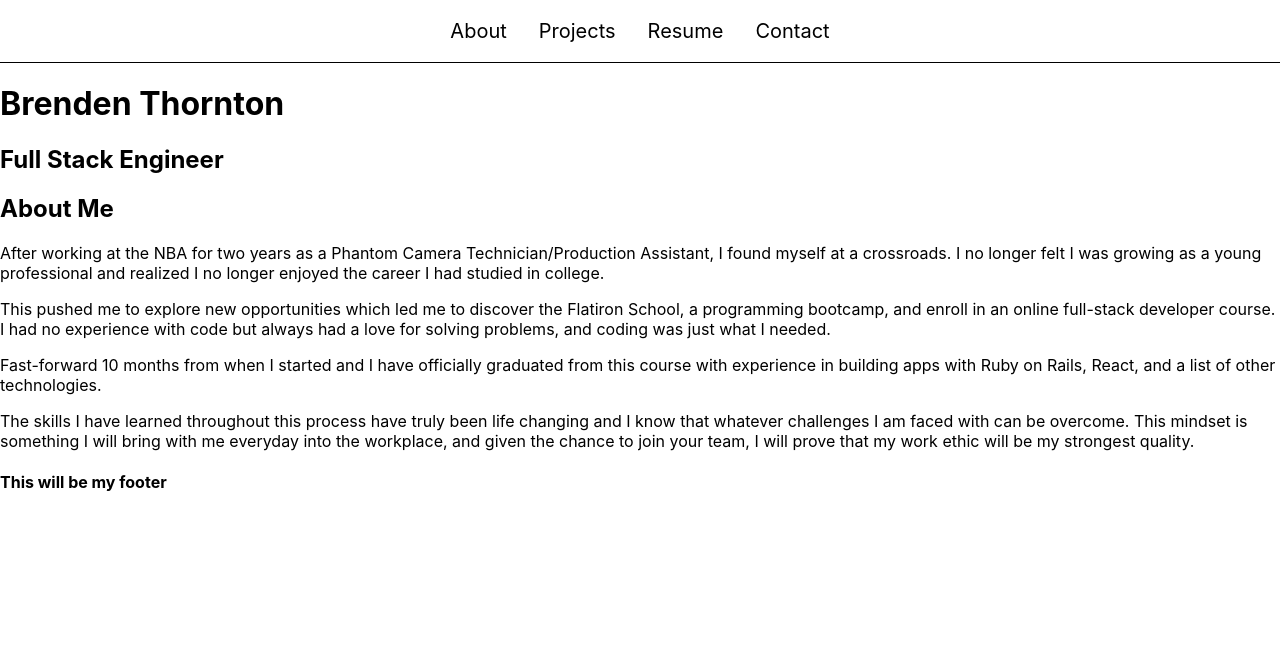
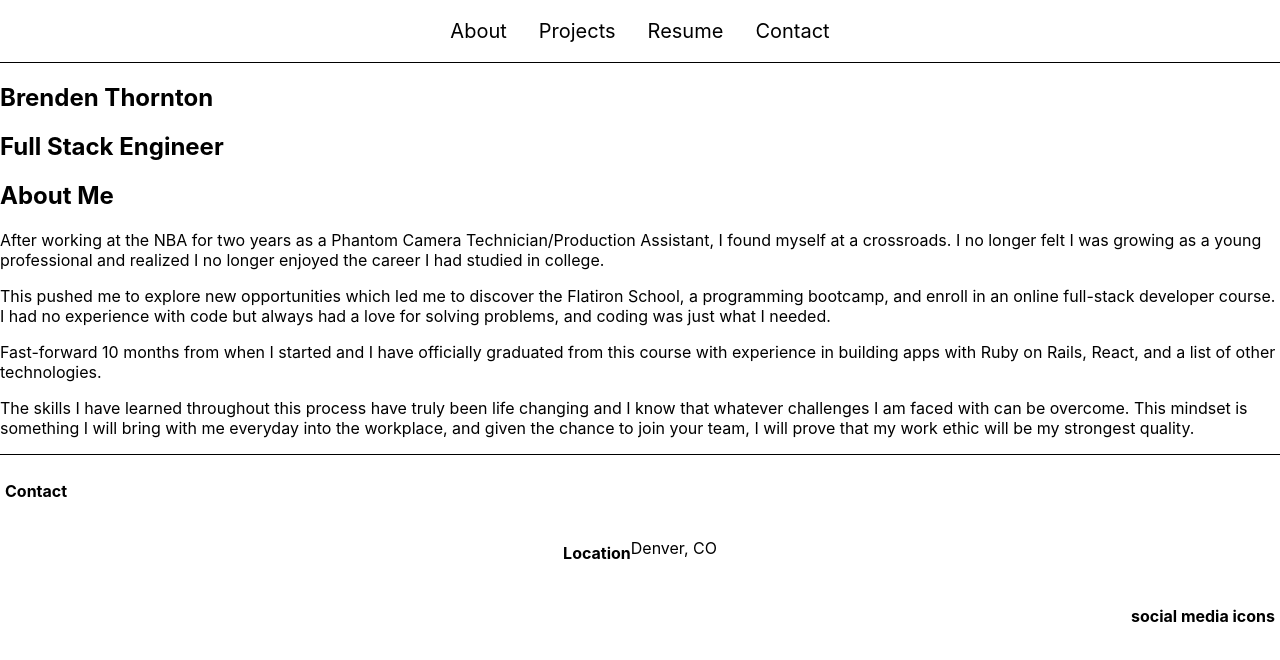
Before and after one commit to bthornton505/bt-personal-site, a React (Create React App) app in the folder bt-site/: page / in a window 1280 px wide. Shown: the top 660 px of the page. Built offline with nearby package versions, Linux system fonts and the light colour scheme.

Commit message:
created section tags to wrap around these sectins for organization

```diff
--- a/bt-site/src/components/About.js
+++ b/bt-site/src/components/About.js
@@ -3,6 +3,7 @@ import React from 'react'
 const About = () => {
 
   return(
+    <section id="about">
       <div>
         <h2>About Me</h2>
 
@@ -28,6 +29,7 @@ const About = () => {
         </p>
 
       </div>
+    </section>
   )
 }
 
--- a/bt-site/src/components/Footer.js
+++ b/bt-site/src/components/Footer.js
@@ -1,11 +1,25 @@
 import React from 'react'
+import { Container, Row, Col } from 'react-bootstrap'
 
 const Footer = () => {
 
   return(
-    <footer id="bt-footer">
-      <h4>This will be my footer</h4>
-    </footer>
+    <section id="contact">
+      <Container>
+        <Row>
+          <Col className="bt-contact">
+            <h4>Contact</h4>
+          </Col>
+          <Col className="bt-location">
+            <h4>Location</h4>
+            <p>Denver, CO</p>
+          </Col>
+          <Col className="bt-social-links">
+            <h4>social media icons</h4>
+          </Col>
+        </Row>
+      </Container>
+    </section>
   )
 }
 
--- a/bt-site/src/components/Landing.js
+++ b/bt-site/src/components/Landing.js
@@ -3,10 +3,12 @@ import React from 'react'
 const Landing = () => {
 
   return(
-    <div id="bt-landing">
-      <h1>Brenden Thornton</h1>
-      <h2>Full Stack Engineer</h2>
-    </div>
+    <section id="home">
+      <div>
+        <h1>Brenden Thornton</h1>
+        <h2>Full Stack Engineer</h2>
+      </div>
+    </section>
   )
 }
 
--- a/bt-site/src/components/Navbar.js
+++ b/bt-site/src/components/Navbar.js
@@ -4,7 +4,7 @@ import '../Site.css'
 const Header = () => {
 
   return(
-    <header>
+    <section id="navbar">
       <ul id="bt-navbar">
         <li className="navbar-nav">
           <a className="navbar-links" href="/about">About</a>
@@ -19,7 +19,7 @@ const Header = () => {
           <a className="navbar-links" href="/contact">Contact</a>
         </li>
       </ul>
-    </header>
+    </section>
   )
 }
 
```
Lines whose indentation alone changed are shown as unchanged.
